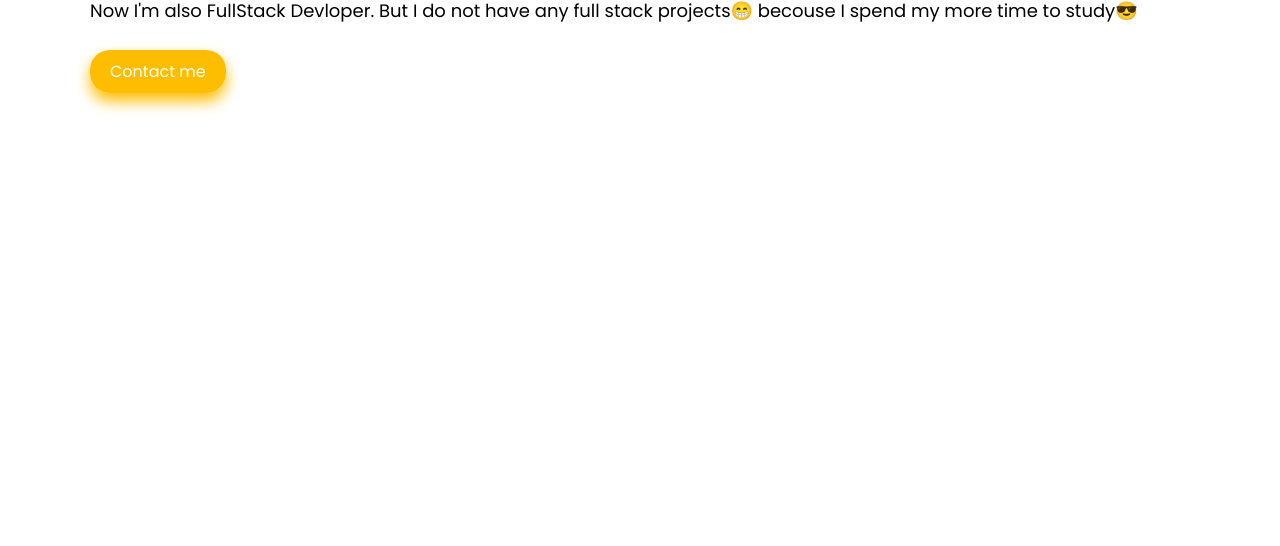
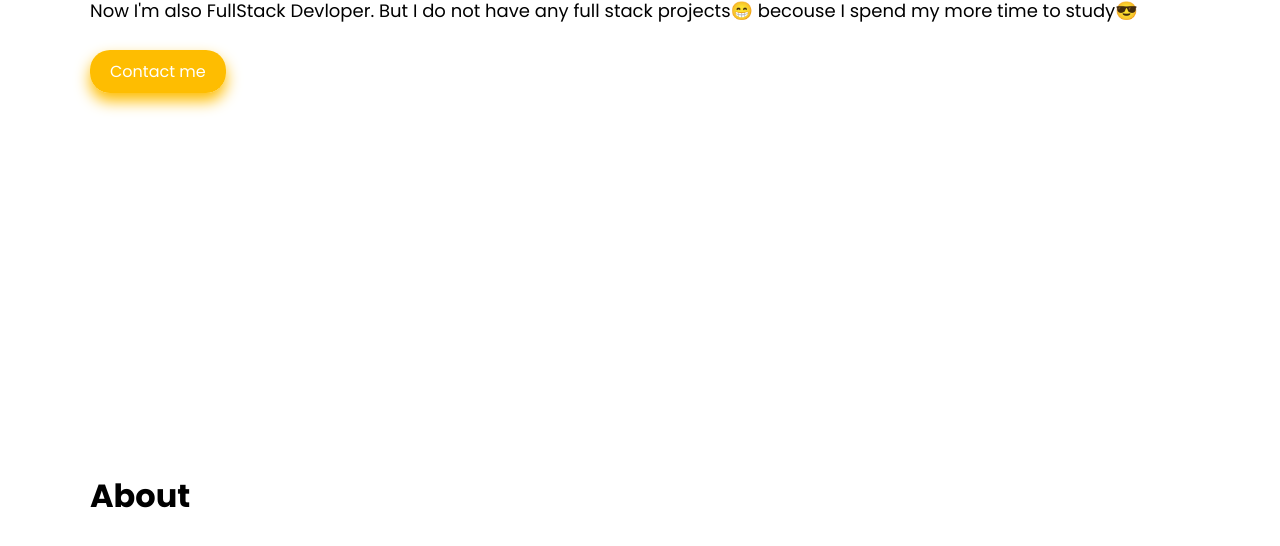
Before and after one commit to DeveloperXurshidbek/portfolio, a plain HTML site: page index.html in a window 1280 px wide. Shown: the part 328-874 px from the top of the page. Drawn offline with Linux system fonts and the light colour scheme.

Commit message:
second commit

```diff
--- a/index.html
+++ b/index.html
@@ -39,6 +39,18 @@
             </div>
         </div>
     </div>
+    <div id="about">
+        <div class="container">
+            <div class="section-title">
+                <h1>About</h1>
+            </div>
+            <div class="row">
+                <div class="img">
+                    <img src="" alt="">
+                </div>
+            </div>
+        </div>
+    </div>
 
 
 
```
